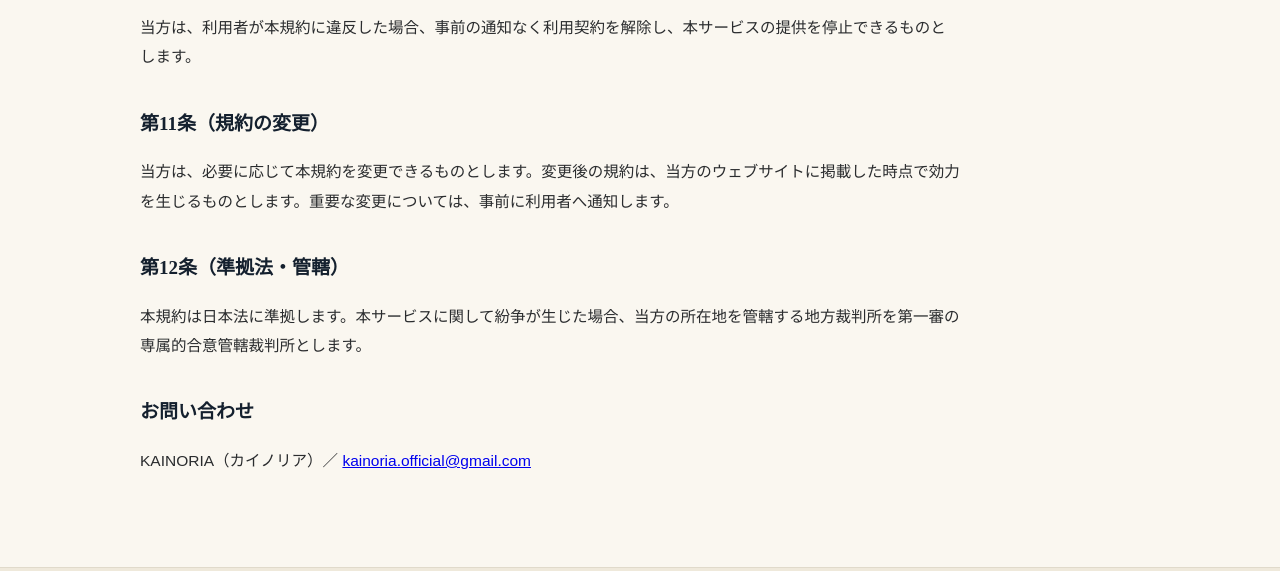
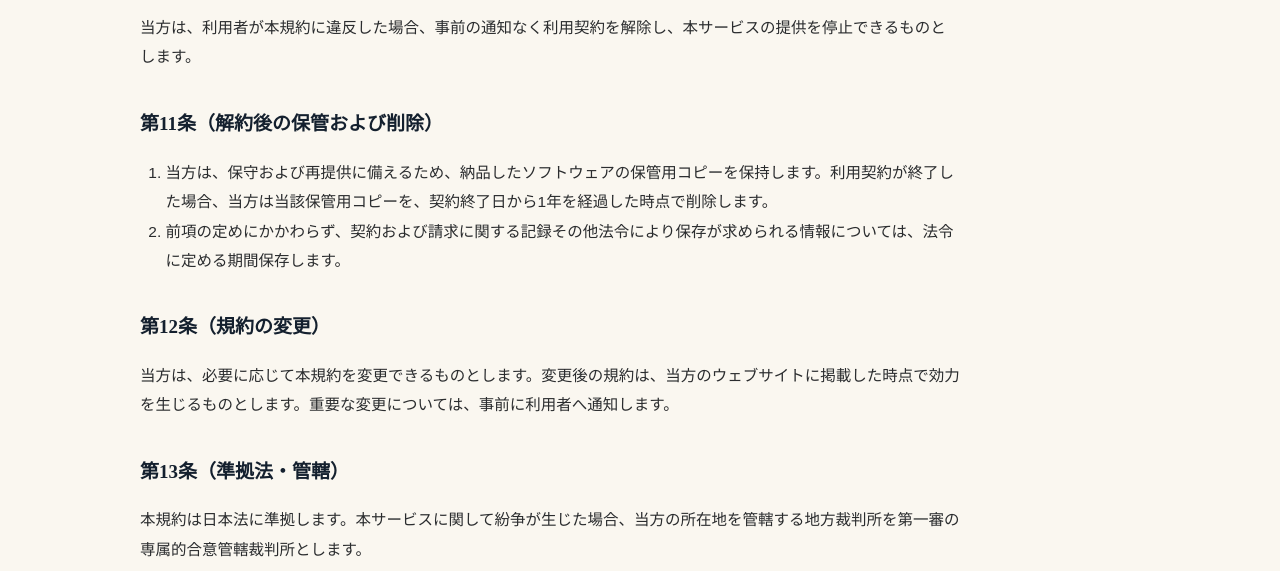
Before and after one commit to Ryoooooo-t/kainoria-site, a plain HTML site: page terms.html in a window 1280 px wide. Shown: the part 2222-2793 px from the top of the page. Drawn offline with Linux system fonts and the light colour scheme.

Commit message:
利用規約に第11条（解約後の保管および削除）を追加（2026-11-02 K3決定）。旧第11条・第12条を繰り下げ

```diff
--- a/terms.html
+++ b/terms.html
@@ -99,10 +99,16 @@
       <h3>第10条（契約の解除）</h3>
       <p>当方は、利用者が本規約に違反した場合、事前の通知なく利用契約を解除し、本サービスの提供を停止できるものとします。</p>
 
-      <h3>第11条（規約の変更）</h3>
+      <h3>第11条（解約後の保管および削除）</h3>
+      <ol>
+        <li>当方は、保守および再提供に備えるため、納品したソフトウェアの保管用コピーを保持します。利用契約が終了した場合、当方は当該保管用コピーを、契約終了日から1年を経過した時点で削除します。</li>
+        <li>前項の定めにかかわらず、契約および請求に関する記録その他法令により保存が求められる情報については、法令に定める期間保存します。</li>
+      </ol>
+
+      <h3>第12条（規約の変更）</h3>
       <p>当方は、必要に応じて本規約を変更できるものとします。変更後の規約は、当方のウェブサイトに掲載した時点で効力を生じるものとします。重要な変更については、事前に利用者へ通知します。</p>
 
-      <h3>第12条（準拠法・管轄）</h3>
+      <h3>第13条（準拠法・管轄）</h3>
       <p>本規約は日本法に準拠します。本サービスに関して紛争が生じた場合、当方の所在地を管轄する地方裁判所を第一審の専属的合意管轄裁判所とします。</p>
 
       <h3>お問い合わせ</h3>
```
